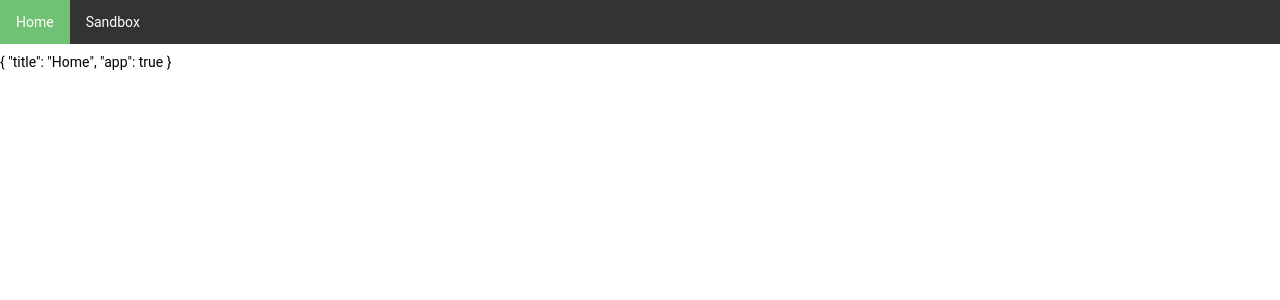
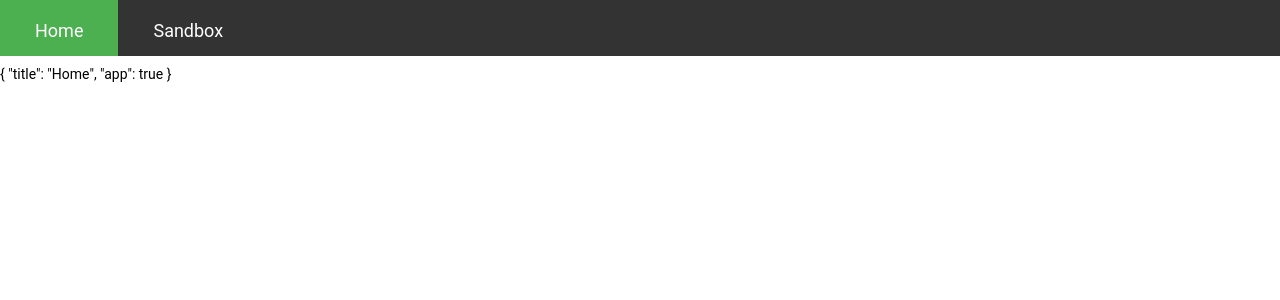
Before and after one commit to ouassimBenMosbah/personal-blog, an Angular app: page /home in a window 1280 px wide. Shown: the top 300 px of the page. Built offline with nearby package versions, Linux system fonts and the light colour scheme.

Commit message:
feat(HeaderBar): add style

```diff
--- a/src/app/header-bar/header-bar.component.css
+++ b/src/app/header-bar/header-bar.component.css
@@ -5,6 +5,11 @@ ul {
   overflow: hidden;
   background-color: #333;
   width: 100%;
+}
+
+ul.header-bar-container {
+  font-size: large;
+  height: 56px;
 }
 
 li {
@@ -15,7 +20,7 @@ li span {
   display: block;
   color: white;
   text-align: center;
-  padding: 14px 16px;
+  padding: 20px 35px;
   text-decoration: none;
 }
 
@@ -23,14 +28,21 @@ li span:hover {
   cursor: pointer;
 }
 
-.active {
+.transition.active {
   background-color: #4caf50;
 }
 
-.active:hover {
+.transition.active:hover {
   background-color: rgb(113, 193, 116);
 }
 
-.inactive:hover {
+.transition.inactive:hover {
   background-color: #111;
 }
+
+.transition {
+  transition-property: background-color;
+  transition-duration: 0.5s;
+  transition-timing-function: ease-in-out;
+  transform-origin: left;
+}
--- a/src/app/header-bar/header-bar.component.html
+++ b/src/app/header-bar/header-bar.component.html
@@ -1,7 +1,8 @@
-<ul>
+<ul class="header-bar-container">
   <li
     *ngFor="let tab of menu"
     [ngClass]="{ active: tab.active, inactive: !tab.active }"
+    class="transition"
     (click)="redirect(tab)"
   >
     <span>{{ tab.label }}</span>
```
